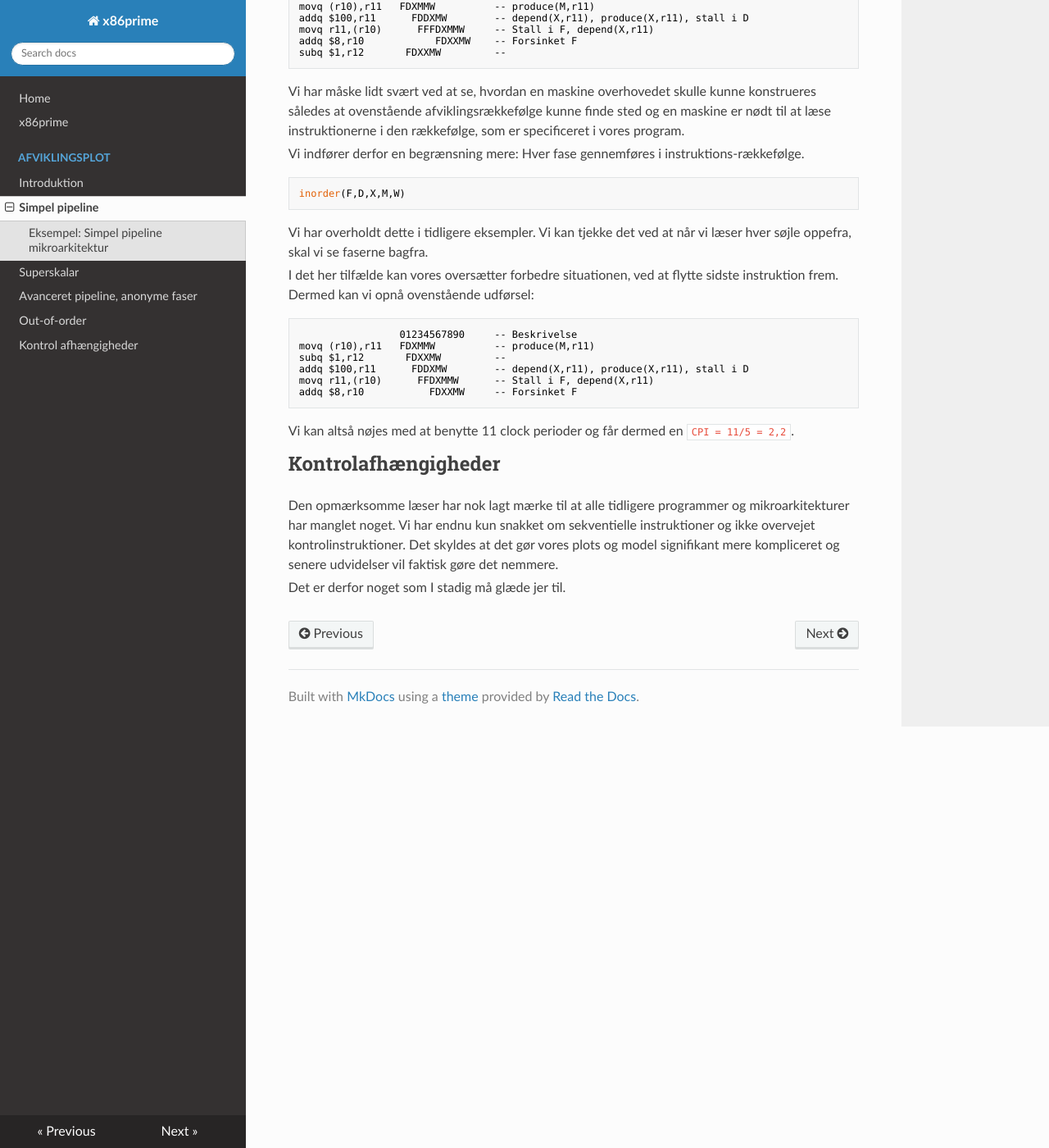
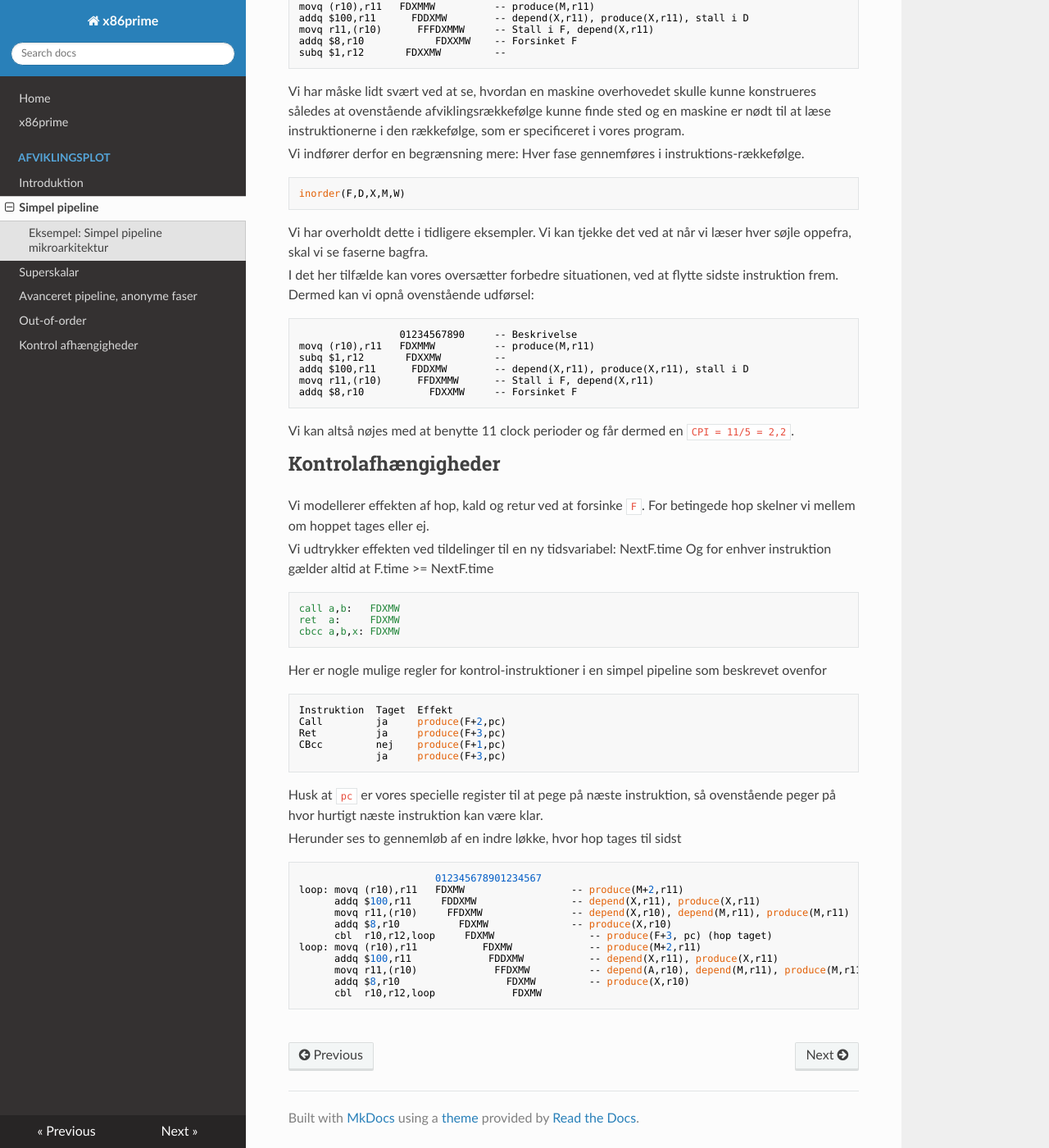
Before and after one commit to finnschiermer/x86prime, an MkDocs documentation site: the page built from docs/afviklingsplot/pipeline.md, in a window 1280 px wide and 1400 px high, scrolled down 4670 px. Shown: the whole window at 82% size. Built offline with MkDocs 1.6.1, drawn with Linux system fonts in a browser that asks for light colours; nearby versions of some CDN libraries.

Commit message:
added simplified description of ctrl deps to page on simple pipeline

```diff
--- a/docs/afviklingsplot/pipeline.md
+++ b/docs/afviklingsplot/pipeline.md
@@ -221,8 +221,44 @@ addq $8,r10           FDXXMW     -- Forsinket F
 Vi kan altså nøjes med at benytte 11 clock perioder og får dermed en `CPI = 11/5 = 2,2`.
 
 ## Kontrolafhængigheder
-Den opmærksomme læser har nok lagt mærke til at alle tidligere programmer og mikroarkitekturer har manglet noget. Vi har endnu kun snakket om sekventielle instruktioner og ikke overvejet kontrolinstruktioner. Det skyldes at det gør vores plots og model signifikant mere kompliceret og senere udvidelser vil faktisk gøre det nemmere.
 
-Det er derfor noget som I stadig må glæde jer til.
+Vi modellerer effekten af hop, kald og retur ved at forsinke `F`.
+For betingede hop skelner vi mellem om hoppet tages eller ej.
+
+Vi udtrykker effekten ved tildelinger til en ny tidsvariabel: NextF.time
+Og for enhver instruktion gælder altid at F.time >= NextF.time
+
+~~~
+call a,b:   FDXMW
+ret  a:     FDXMW
+cbcc a,b,x: FDXMW
+~~~
+
+Her er nogle mulige regler for kontrol-instruktioner i en simpel pipeline som beskrevet ovenfor
+~~~
+Instruktion  Taget  Effekt
+Call         ja     produce(F+2,pc)
+Ret          ja     produce(F+3,pc)
+CBcc         nej    produce(F+1,pc)
+             ja     produce(F+3,pc)
+~~~
+Husk at `pc` er vores specielle register til at pege på næste instruktion, så ovenstående peger på hvor hurtigt næste instruktion kan være klar.
+
+
+Herunder ses to gennemløb af en indre løkke, hvor hop tages til sidst
+~~~
+                       012345678901234567
+loop: movq (r10),r11   FDXMW                  -- produce(M+2,r11)
+      addq $100,r11     FDDXMW                -- depend(X,r11), produce(X,r11)
+      movq r11,(r10)     FFDXMW               -- depend(X,r10), depend(M,r11), produce(M,r11)
+      addq $8,r10          FDXMW              -- produce(X,r10)
+      cbl  r10,r12,loop     FDXMW                -- produce(F+3, pc) (hop taget)
+loop: movq (r10),r11           FDXMW             -- produce(M+2,r11)
+      addq $100,r11             FDDXMW           -- depend(X,r11), produce(X,r11)
+      movq r11,(r10)             FFDXMW          -- depend(A,r10), depend(M,r11), produce(M,r11)
+      addq $8,r10                  FDXMW         -- produce(X,r10)
+      cbl  r10,r12,loop             FDXMW
+~~~
+
 
 &nbsp;
```
